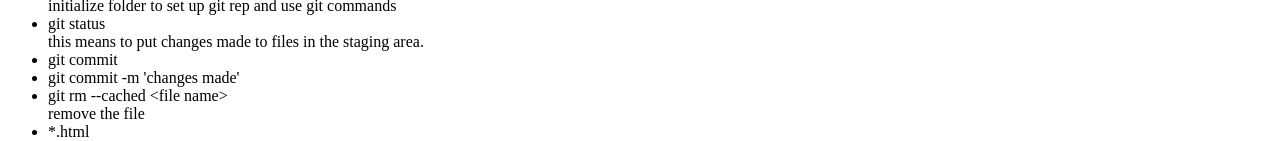
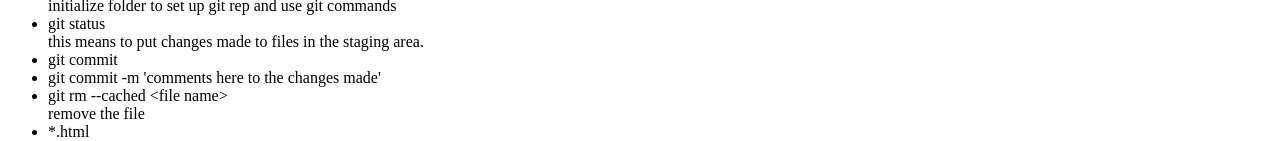
Before and after one commit to arhoyFin/myTest, a plain HTML site: page index.html in a window 1280 px wide. Shown: the part 293-434 px from the top of the page. Drawn offline with Linux system fonts and the light colour scheme.

```diff
--- a/index.html
+++ b/index.html
@@ -32,7 +32,7 @@ Folder Options >View .
             <li>git init</li> initialize folder to set up git rep and use git commands
             <li>git status</li> this means to put changes made to files in the staging area.
             <li>git commit</li>
-            <li>git commit -m 'changes made'</li>
+            <li>git commit -m 'comments here to the changes made'</li>
             <li>git rm --cached &lt;file name&gt; </li> remove the file
             <li>*.html</li> add all htm files to staging area.
             <li>git add .</li> adds everything to the staging area.
```
Also changed, not shown: 1 other file.
